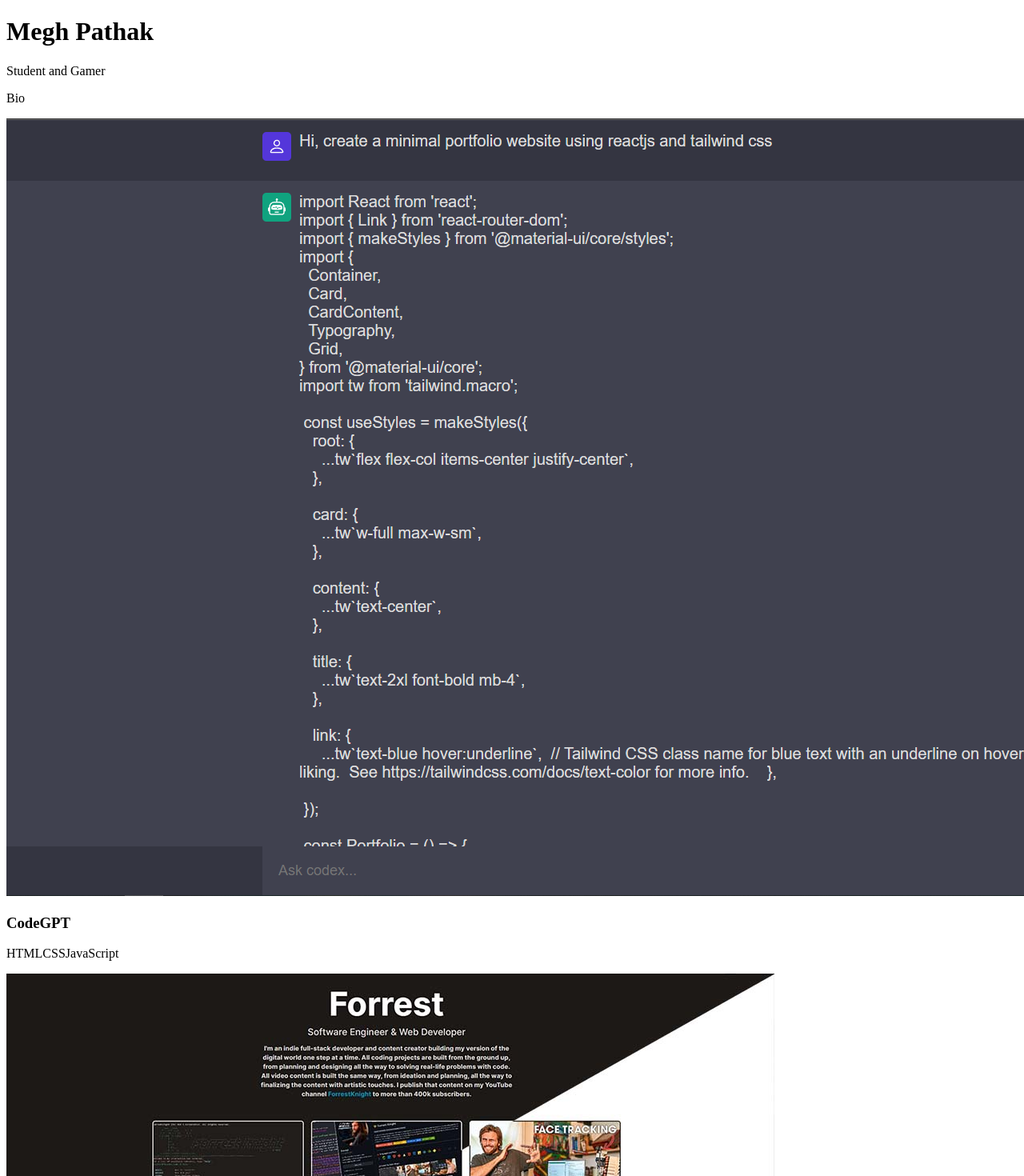
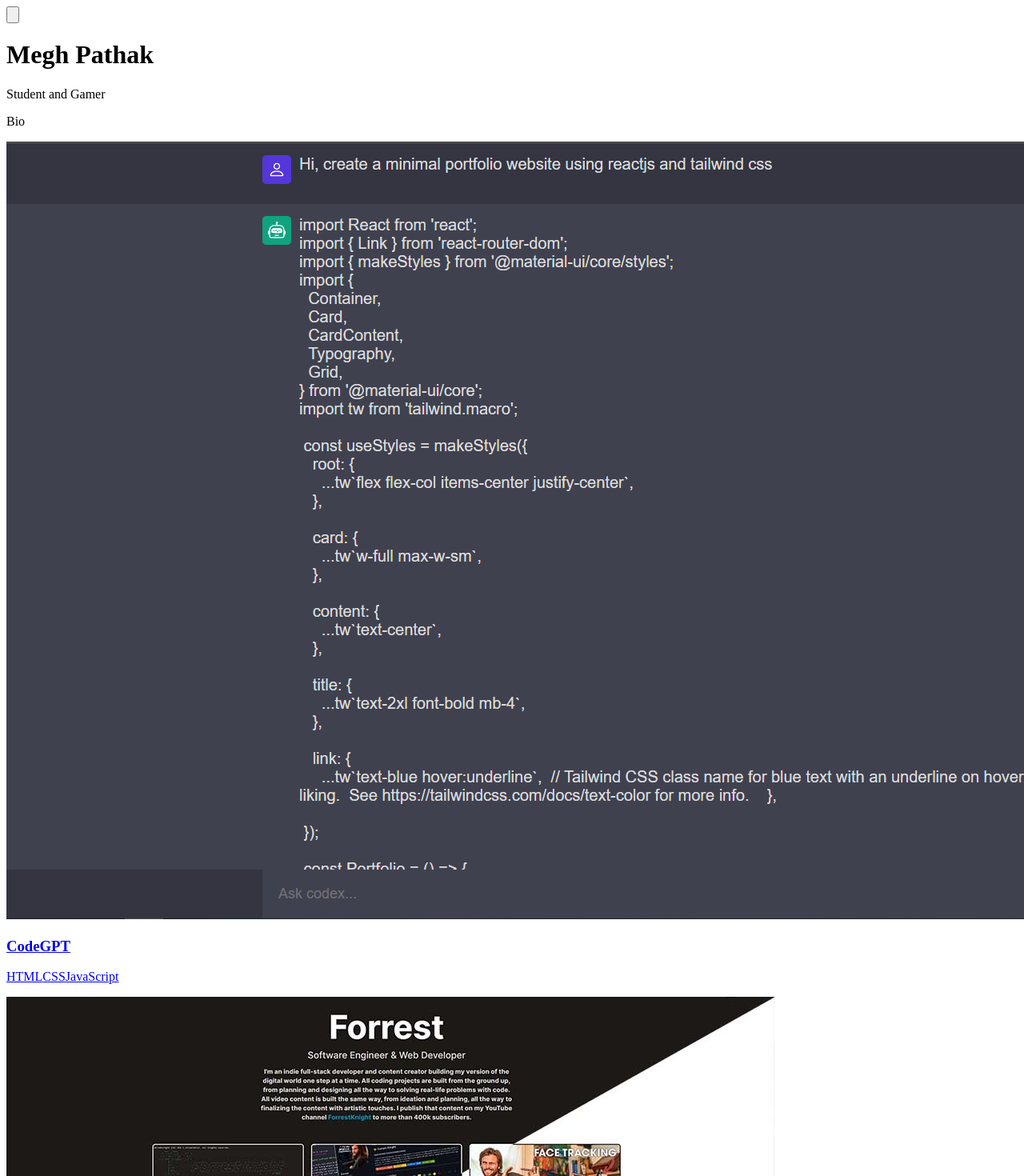
Before and after one commit to meghrp/Portfolio, a React (Vite) app in the folder portfolio/: page / in a window 1280 px wide. Shown: the top 1470 px of the page at 80% size. Built offline with nearby package versions, Linux system fonts and the light colour scheme; the HTML template or start-up script is replaced by a standard one.

Commit message:
Added dark mode

```diff
--- a/portfolio/src/App.jsx
+++ b/portfolio/src/App.jsx
@@ -1,4 +1,4 @@
-import React from "react";
+import React, { useEffect, useState } from "react";
 import Contact from "./components/Contact";
 import Footer from "./components/Footer";
 import Intro from "./components/Intro";
@@ -6,14 +6,81 @@
 import Timeline from "./components/Timeline";
 
 function App() {
+    const [theme, setTheme] = useState(null);
+
+    useEffect(() => {
+        if (window.matchMedia("(prefers-color-scheme: dark)").matches) {
+            setTheme("dark");
+        } else {
+            setTheme("light");
+        }
+    }, []);
+
+    const handleThemeSwitch = () => {
+        setTheme(theme === "dark" ? "light" : "dark");
+    };
+
+    useEffect(() => {
+        if (theme === "dark") {
+            document.documentElement.classList.add("dark");
+        } else {
+            document.documentElement.classList.remove("dark");
+        }
+    }, [theme]);
+
+    const sun = (
+        <svg
+            xmlns="http://www.w3.org/2000/svg"
+            fill="none"
+            viewBox="0 0 24 24"
+            strokeWidth={1.5}
+            stroke="currentColor"
+            className="w-6 h-6"
+        >
+            <path
+                strokeLinecap="round"
+                strokeLinejoin="round"
+                d="M12 3v2.25m6.364.386l-1.591 1.591M21 12h-2.25m-.386 6.364l-1.591-1.591M12 18.75V21m-4.773-4.227l-1.591 1.591M5.25 12H3m4.227-4.773L5.636 5.636M15.75 12a3.75 3.75 0 11-7.5 0 3.75 3.75 0 017.5 0z"
+            />
+        </svg>
+    );
+
+    const moon = (
+        <svg
+            xmlns="http://www.w3.org/2000/svg"
+            fill="none"
+            viewBox="0 0 24 24"
+            strokeWidth={1.5}
+            stroke="white"
+            className="w-6 h-6"
+        >
+            <path
+                strokeLinecap="round"
+                strokeLinejoin="round"
+                d="M21.752 15.002A9.718 9.718 0 0118 15.75c-5.385 0-9.75-4.365-9.75-9.75 0-1.33.266-2.597.748-3.752A9.753 9.753 0 003 11.25C3 16.635 7.365 21 12.75 21a9.753 9.753 0 009.002-5.998z"
+            />
+        </svg>
+    );
+
     return (
-        <div className="App">
+        <>
+            <button
+                type="button"
+                onClick={handleThemeSwitch}
+                className="fixed p-2 z-10 right-20 top-4 bg-violet-300 dark:bg-orange-300 text-lg rounded-md"
+            >
+                {theme === "dark" ? sun : moon}
+            </button>
+            <div className="bg-white dark:bg-stone-900 text-stone-900 dark:text-stone-300 min-h-screen font-inter">
+                <div className="max-w-5xl w-11/12 mx-auto">
                     <Intro />
                     <Portfolio />
                     <Timeline />
                     <Contact />
                     <Footer />
                 </div>
+            </div>
+        </>
     );
 }
 
--- a/portfolio/src/components/Intro.jsx
+++ b/portfolio/src/components/Intro.jsx
@@ -3,11 +3,15 @@
 function Intro() {
     return (
         <div className="flex items-center justify-center flex-col text-center pt-20 pd-6">
-            <h1 className="text-4xl md:text-7xl mb-1 md:mb-3 font-bold">Megh Pathak</h1>
-            <p className="text-base md:text-xl mb-3 font-medium">Student and Gamer</p>
+            <h1 className="text-4xl md:text-7xl dark:text-white mb-1 md:mb-3 font-bold">
+                Megh Pathak
+            </h1>
+            <p className="text-base md:text-xl mb-3 font-medium">
+                Student and Gamer
+            </p>
             <p className="text-sm max-w-xl mb-6 font-bold">Bio</p>
         </div>
-    )
+    );
 }
 
 export default Intro;
--- a/portfolio/src/components/PortfolioItem.jsx
+++ b/portfolio/src/components/PortfolioItem.jsx
@@ -2,25 +2,30 @@
 
 function PortfolioItem({ title, imgURL, stack, link }) {
     return (
-        <div className="border-2 border-stone-900 rounded-md overflow-hidden">
+        <a
+            href={link}
+            target="_blank"
+            rel="noreferrer noopener"
+            className="border-2 border-stone-900 dark:border-white rounded-md overflow-hidden"
+        >
             <img
                 src={imgURL}
                 alt="portfolio"
                 className="w-full h-36 md:h-48 object-cover cursor-pointer"
             />
             <div className="w-full p-4">
-                <h3 className="text-lg md:text-xl mb-2 md:mb-3 font-semibold">
+                <h3 className="text-lg md:text-xl dark:text-white mb-2 md:mb-3 font-semibold">
                     {title}
                 </h3>
-                <p className="flex flex-wrap gap-2 flex-row items-center justify-start text-xs md:text-sm">
+                <p className="flex flex-wrap gap-2 flex-row items-center justify-start text-xs md:text-sm dark:text-white">
                     {stack.map((item) => (
-                        <span className="inline-block px-2 py-1 font-semibold border-2 border-stone-900 rounded-md">
+                        <span className="inline-block px-2 py-1 font-semibold border-2 dark:border-white border-stone-900 rounded-md">
                             {item}
                         </span>
                     ))}
                 </p>
             </div>
-        </div>
+        </a>
     );
 }
 
--- a/portfolio/src/components/TimelineItem.jsx
+++ b/portfolio/src/components/TimelineItem.jsx
@@ -2,21 +2,21 @@
 
 function TimelineItem({ year, title, duration, details }) {
     return (
-        <ol className="flex flex-col md:flex-row relative border-l border-stone-200">
+        <ol className="flex flex-col md:flex-row relative border-l border-stone-200 dark:border-stone-700">
             <li className="mb-10 ml-4">
-                <div className="absolute w-3 h-3 bg-stone-200 rounded-full mt-1.5 -left-1.5 border-white" />
+                <div className="absolute w-3 h-3 bg-stone-200 rounded-full mt-1.5 -left-1.5 border-white dark:border-stone-900 dark:bg-stone-700" />
                 <p className="flex flex-wrap gap-4 flex-row items-center justify-start text-xs md:text-sm">
-                    <span className="inline-block px-2 py-1 font-semibold text-white bg-stone-900 rounded-md">
+                    <span className="inline-block px-2 py-1 font-semibold text-white dark:text-stone-900 bg-stone-900 dark:bg-white rounded-md">
                         {year}
                     </span>
-                    <h3 className="text-lg font-semibold text-stone-900">
+                    <h3 className="text-lg font-semibold text-stone-900 dark:text-white">
                         {title}
                     </h3>
-                    <div className="my-1 text-sm font-normal leading-none text-stone-400">
+                    <div className="my-1 text-sm font-normal leading-none text-stone-400 dark:text-stone-500">
                         {duration}
                     </div>
                 </p>
-                <p className="my-2 text-base font-normal text-stone-500">
+                <p className="my-2 text-base font-normal text-stone-500 dark:text-stone-400">
                     {details}
                 </p>
             </li>
--- a/portfolio/src/components/Title.jsx
+++ b/portfolio/src/components/Title.jsx
@@ -4,7 +4,7 @@
     return (
         <h1
             id={id && id}
-            className="text-2xl font-bold underline underline-offset-8 decoration-4 mb-5 text-stone-900"
+            className="text-2xl font-bold underline underline-offset-8 decoration-4 mb-5 text-stone-900 dark:text-white"
         >
             {children}
         </h1>
```
Lines whose indentation alone changed are shown as unchanged.
